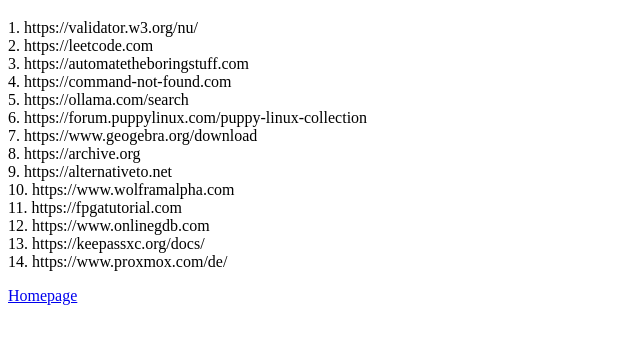
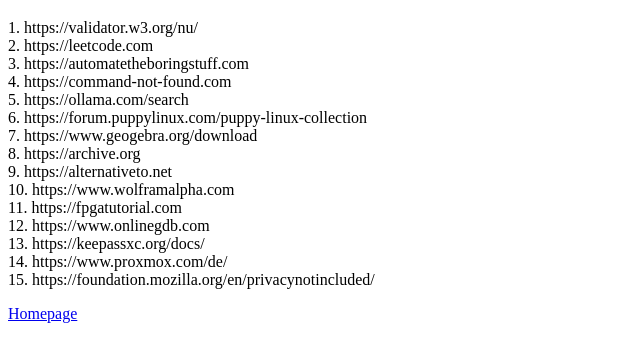
Before and after one commit to 666hwll/666hwll.github.io, a plain HTML site: page goodLinks.html in a window 1280 px wide. Shown: the part 61-422 px from the top of the page, without its empty margins (0-640 px from the left). Drawn offline with Linux system fonts and the light colour scheme.

Commit message:
goodLinks.html aktualisieren

```diff
--- a/goodLinks.html
+++ b/goodLinks.html
@@ -18,11 +18,12 @@
     7. https://www.geogebra.org/download <br>
     8. https://archive.org <br>
     9. https://alternativeto.net <br>
-    10. https://www.wolframalpha.com <br>
-    11. https://fpgatutorial.com <br>
-    12. https://www.onlinegdb.com <br>
-    13. https://keepassxc.org/docs/ <br>
-    14. https://www.proxmox.com/de/ <br>
+   10. https://www.wolframalpha.com <br>
+   11. https://fpgatutorial.com <br>
+   12. https://www.onlinegdb.com <br>
+   13. https://keepassxc.org/docs/ <br>
+   14. https://www.proxmox.com/de/ <br>
+   15. https://foundation.mozilla.org/en/privacynotincluded/ <br>
   </p>
       <a href="https://666hwll.github.io/index.html"> Homepage </a>
 </body>
```
